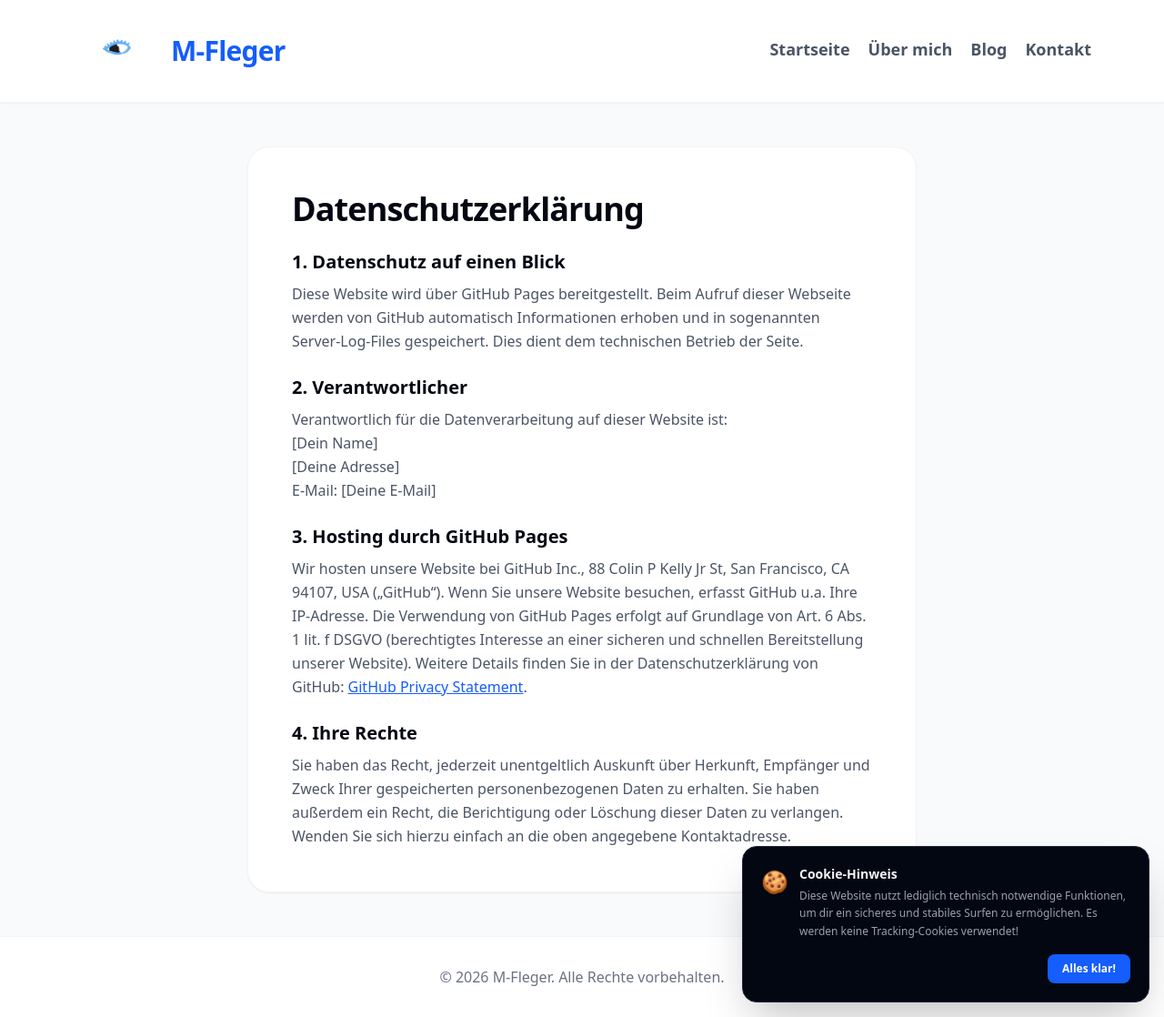
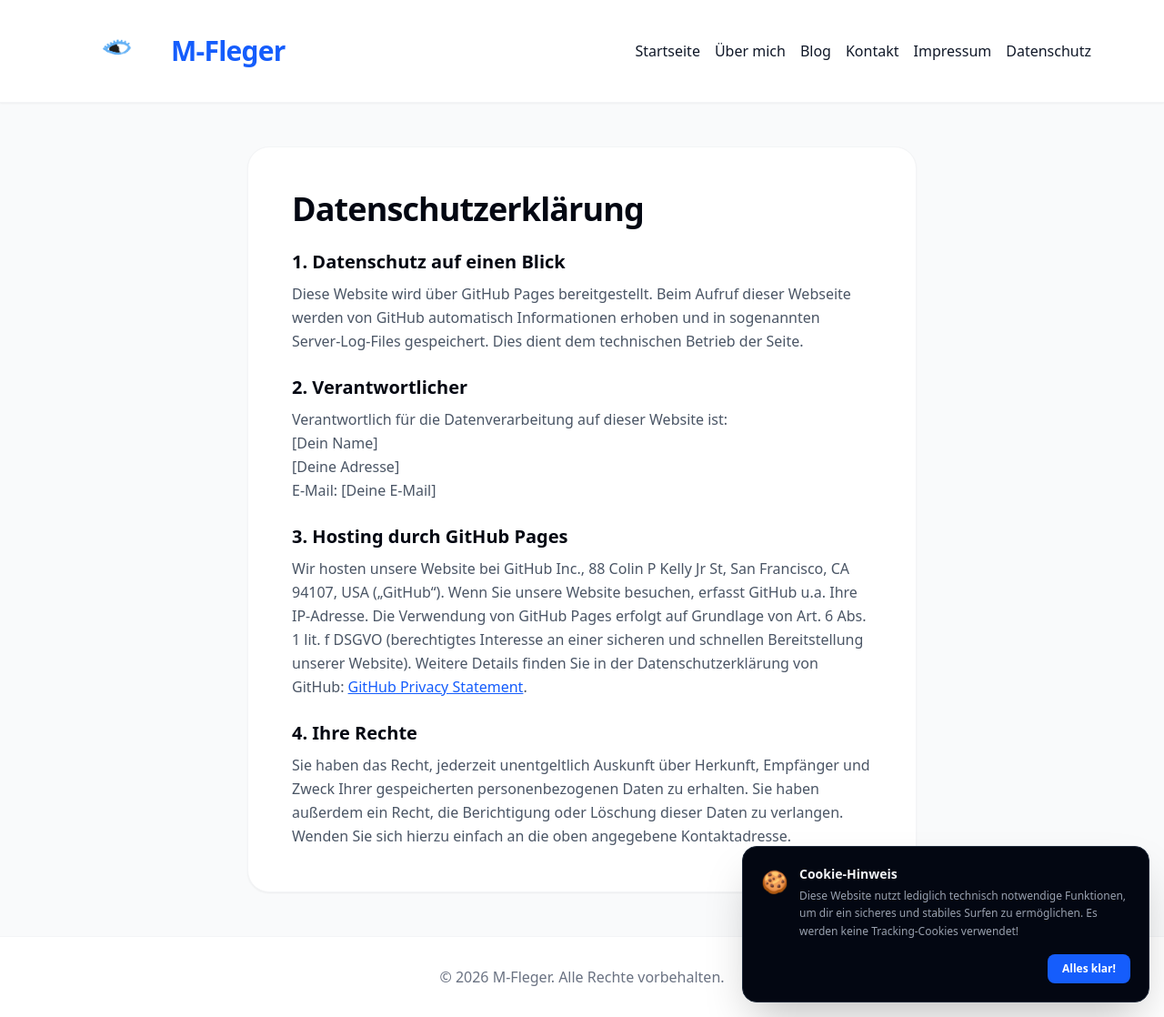
Before and after one commit to julian13053/julian13053.github.io, a Jekyll site: the page built from datenschutz.md, in a window 1280 px wide and 1118 px high. Shown: the whole window at 91% size. Built offline with Jekyll 4.4.1, drawn with Linux system fonts in a browser that asks for light colours.

Commit message:
Update datenschutz.md

```diff
--- a/datenschutz.md
+++ b/datenschutz.md
@@ -18,12 +18,14 @@ permalink: /datenschutz.html
                 <img src="auge-logo.jpg" alt="M-Fleger Logo" class="w-16 h-14 md:w-24 md:h-20 rounded-xl md:rounded-2xl object-contain">
                 <span class="text-2xl md:text-3xl font-black tracking-tight text-blue-600">M-Fleger</span>
             </a>
-            <div class="flex flex-wrap justify-center gap-x-5 gap-y-2 font-semibold text-gray-600 text-base md:text-lg">
-                <a href="index.html" class="hover:text-blue-600 hover:border-b-2 hover:border-blue-600 pb-1 no-underline">Startseite</a>
-                <a href="ueber-mich.html" class="hover:text-blue-600 hover:border-b-2 hover:border-blue-600 pb-1 no-underline">Über mich</a>
-                <a href="blog.html" class="hover:text-blue-600 hover:border-b-2 hover:border-blue-600 pb-1 no-underline">Blog</a>
-                <a href="kontakt.html" class="hover:text-blue-600 hover:border-b-2 hover:border-blue-600 pb-1 no-underline">Kontakt</a>
-            </div>
+           <div class="flex flex-wrap justify-center gap-4">
+    <a href="index.html" class="hover:text-blue-600 transition-colors no-underline">Startseite</a>
+    <a href="ueber-mich.html" class="hover:text-blue-600 transition-colors no-underline">Über mich</a>
+    <a href="blog.html" class="hover:text-blue-600 transition-colors no-underline">Blog</a>
+    <a href="kontakt.html" class="hover:text-blue-600 transition-colors no-underline">Kontakt</a>
+    <a href="impressum.html" class="hover:text-blue-600 transition-colors no-underline">Impressum</a>
+    <a href="datenschutz.html" class="hover:text-blue-600 transition-colors no-underline">Datenschutz</a>
+</div>
         </div>
     </nav>
 
```
